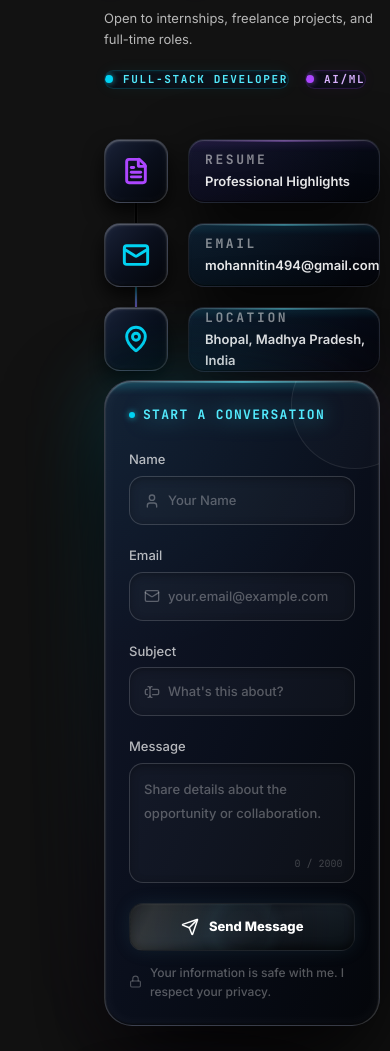
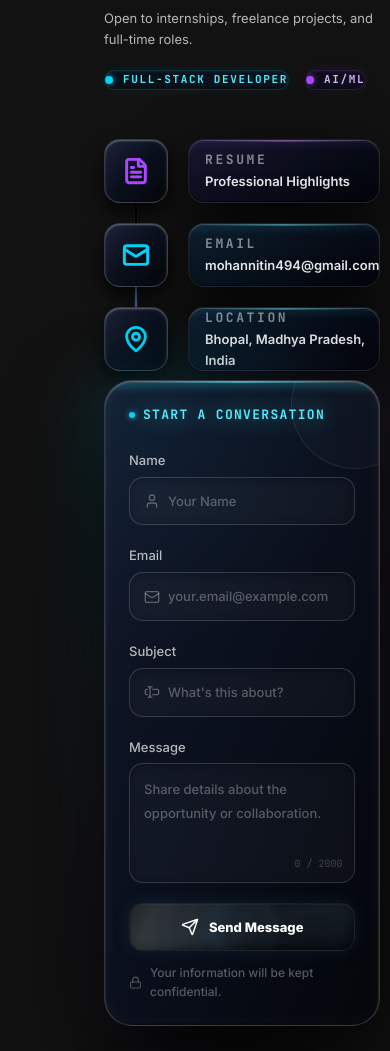
Before and after one commit to nitinmohan18/Portfolio, a Next.js app: page / in a window 390 px wide. Shown: the part 6852-7903 px from the top of the page. Built offline with nearby package versions, Linux system fonts and the light colour scheme; no server answers.

Commit message:
added animation to contact section

```diff
--- a/src/components/contact/Contact.tsx
+++ b/src/components/contact/Contact.tsx
@@ -305,22 +305,27 @@ function InfoCard({ icon: Icon, label, value, subText, href, iconColorClass = "t
 
   return (
     <motion.div
-      initial={{ opacity: 0, x: -30 }}
+      initial={{ opacity: 0, x: -50, rotateY: 90, filter: "blur(10px)" }}
       whileInView={{
         opacity: 1,
         x: 0,
+        rotateY: 0,
+        filter: "blur(0px)",
         boxShadow: [
           "0 0 0px rgba(0,0,0,0)",
-          isPurple ? "0 0 25px rgba(168,85,247,0.3)" : "0 0 25px rgba(34,211,238,0.3)",
+          isPurple ? "0 0 40px rgba(168,85,247,0.5)" : "0 0 40px rgba(34,211,238,0.5)",
           "0 0 0px rgba(0,0,0,0)"
         ]
       }}
       viewport={{ once: true, amount: 0.2 }}
       transition={{
-        opacity: { delay: 0.6 + index * 0.1, duration: 0.6, ease: [0.16, 1, 0.3, 1] },
-        x: { delay: 0.6 + index * 0.1, duration: 0.6, ease: [0.16, 1, 0.3, 1] },
-        boxShadow: { delay: 0.6 + index * 0.1 + 0.3, duration: 1, ease: "easeOut" }
+        opacity: { delay: 0.4 + index * 0.15, duration: 0.6 },
+        x: { delay: 0.4 + index * 0.15, duration: 0.8, type: "spring", bounce: 0.4 },
+        rotateY: { delay: 0.4 + index * 0.15, duration: 0.8, type: "spring", bounce: 0.4 },
+        filter: { delay: 0.4 + index * 0.15, duration: 0.6 },
+        boxShadow: { delay: 0.4 + index * 0.15 + 0.4, duration: 1.2, ease: "easeOut" }
       }}
+      style={{ transformPerspective: 1000 }}
       className="rounded-2xl"
     >
       {href ? (
@@ -357,22 +362,22 @@ export default function Contact() {
           {/* ═══ Left Column ═══ */}
           <div className="flex flex-col justify-center">
             {/* Section Label */}
-            <div style={{ transform: "translate(-60px, -100px)" }}>
+            <div style={{ transform: "translate(-60px, -100px)", perspective: 800 }}>
               <motion.div
-                initial={{ opacity: 0, y: -10 }}
-                whileInView={{ opacity: 1, y: 0 }}
+                initial={{ opacity: 0, z: -100, rotateX: 45, filter: "blur(10px)" }}
+                whileInView={{ opacity: 1, z: 0, rotateX: 0, filter: "blur(0px)" }}
                 viewport={{ once: true, amount: 0.2 }}
-                transition={{ duration: 0.6, delay: 0.1, ease: [0.16, 1, 0.3, 1] }}
-                className="relative mb-3 flex items-center gap-4"
+                transition={{ duration: 1, delay: 0.1, type: "spring", bounce: 0.5 }}
+                className="relative mb-3 flex items-center gap-4 origin-bottom"
               >
                 {/* Left Line & Dot */}
                 <div className="flex items-center gap-2 shrink-0">
                   <motion.div
-                    initial={{ scaleX: 0 }}
-                    whileInView={{ scaleX: 1 }}
+                    initial={{ scaleX: 0, opacity: 0 }}
+                    whileInView={{ scaleX: 1, opacity: 1 }}
                     viewport={{ once: true, amount: 0.2 }}
-                    transition={{ duration: 0.6, delay: 0.2, ease: [0.16, 1, 0.3, 1] }}
-                    className="h-[1px] w-6 sm:w-8 bg-gradient-to-r from-transparent via-cyan-400/40 to-cyan-400/80 rounded-full shadow-[0_0_4px_rgba(34,211,238,0.3)] origin-right"
+                    transition={{ duration: 0.8, delay: 0.3, type: "spring", bounce: 0.6 }}
+                    className="h-[1px] w-6 sm:w-8 bg-gradient-to-r from-transparent via-cyan-400/40 to-cyan-400/80 rounded-full shadow-[0_0_8px_rgba(34,211,238,0.6)] origin-right"
                   />
                   <span className="relative flex h-1.5 w-1.5 shrink-0">
                     <span className="absolute inline-flex h-full w-full animate-ping rounded-full bg-cyan-400 opacity-40" />
@@ -391,34 +396,35 @@ export default function Contact() {
                     <span className="relative inline-flex h-1.5 w-1.5 rounded-full bg-cyan-300 shadow-[0_0_4px_rgba(34,211,238,0.5)]" />
                   </span>
                   <motion.div
-                    initial={{ scaleX: 0 }}
-                    whileInView={{ scaleX: 1 }}
+                    initial={{ scaleX: 0, opacity: 0 }}
+                    whileInView={{ scaleX: 1, opacity: 1 }}
                     viewport={{ once: true, amount: 0.2 }}
-                    transition={{ duration: 0.6, delay: 0.2, ease: [0.16, 1, 0.3, 1] }}
-                    className="h-[1px] w-6 sm:w-8 bg-gradient-to-l from-transparent via-cyan-400/40 to-cyan-400/80 rounded-full shadow-[0_0_4px_rgba(34,211,238,0.3)] origin-left"
+                    transition={{ duration: 0.8, delay: 0.3, type: "spring", bounce: 0.6 }}
+                    className="h-[1px] w-6 sm:w-8 bg-gradient-to-l from-transparent via-cyan-400/40 to-cyan-400/80 rounded-full shadow-[0_0_8px_rgba(34,211,238,0.6)] origin-left"
                   />
                 </div>
               </motion.div>
             </div>
 
             {/* Main Heading */}
-            <div style={{ transform: "translateY(-76px)" }}>
+            <div style={{ transform: "translateY(-76px)", perspective: 1200 }}>
               <h2 className="font-display text-[clamp(1.5rem,3vw,2.7rem)] font-extrabold leading-[1.15] tracking-tight text-white flex flex-col items-start">
                 <motion.span
-                  initial={{ opacity: 0, y: 20 }}
-                  whileInView={{ opacity: 1, y: 0 }}
+                  initial={{ opacity: 0, rotateX: 90, y: 40, filter: "blur(12px)", scale: 0.9 }}
+                  whileInView={{ opacity: 1, rotateX: 0, y: 0, filter: "blur(0px)", scale: 1 }}
                   viewport={{ once: true, amount: 0.2 }}
-                  transition={{ duration: 0.6, delay: 0.2, ease: [0.16, 1, 0.3, 1] }}
+                  transition={{ duration: 1.2, delay: 0.2, type: "spring", bounce: 0.4 }}
+                  className="origin-bottom"
                 >
                   Let&apos;s build something
                 </motion.span>
-                <div style={{ transform: "translateY(-5px)", display: "inline-block" }}>
+                <div style={{ transform: "translateY(-5px)", display: "inline-block", perspective: 1200 }}>
                   <motion.span
-                    initial={{ opacity: 0, y: 20, filter: "brightness(1) drop-shadow(0 0 0px rgba(168,85,247,0))" }}
-                    whileInView={{ opacity: 1, y: 0, filter: "brightness(1.2) drop-shadow(0 0 8px rgba(168,85,247,0.3))" }}
+                    initial={{ opacity: 0, rotateX: -90, y: -40, filter: "blur(12px) brightness(2) drop-shadow(0 0 20px rgba(168,85,247,0.8))", scale: 1.1 }}
+                    whileInView={{ opacity: 1, rotateX: 0, y: 0, filter: "blur(0px) brightness(1.2) drop-shadow(0 0 8px rgba(168,85,247,0.3))", scale: 1 }}
                     viewport={{ once: true, amount: 0.2 }}
-                    transition={{ duration: 0.7, delay: 0.3, ease: [0.16, 1, 0.3, 1] }}
-                    className="bg-gradient-to-r from-cyan-400 to-purple-500 bg-clip-text text-transparent pb-1 inline-block"
+                    transition={{ duration: 1.2, delay: 0.3, type: "spring", bounce: 0.5 }}
+                    className="bg-gradient-to-r from-cyan-400 to-purple-500 bg-clip-text text-transparent pb-1 inline-block origin-top"
                   >
                     great together.
                   </motion.span>
@@ -427,13 +433,13 @@ export default function Contact() {
             </div>
 
             {/* Supporting Text & Badges */}
-            <div className="mt-5 flex flex-col gap-5" style={{ transform: "translateY(-60px)" }}>
+            <div className="mt-5 flex flex-col gap-5" style={{ transform: "translateY(-60px)", perspective: 800 }}>
               <motion.p
-                initial={{ opacity: 0, y: 20 }}
-                whileInView={{ opacity: 1, y: 0 }}
+                initial={{ opacity: 0, z: -50, rotateX: -30, filter: "blur(8px)" }}
+                whileInView={{ opacity: 1, z: 0, rotateX: 0, filter: "blur(0px)" }}
                 viewport={{ once: true, amount: 0.2 }}
-                transition={{ duration: 0.6, delay: 0.4, ease: [0.16, 1, 0.3, 1] }}
-                className="max-w-lg text-[16px] md:text-[18px] leading-[1.6] text-white/70"
+                transition={{ duration: 1, delay: 0.4, type: "spring", bounce: 0.4 }}
+                className="max-w-lg text-[16px] md:text-[18px] leading-[1.6] text-white/70 origin-top"
               >
                 Open to internships, freelance projects, and full-time roles.
               </motion.p>
@@ -441,10 +447,10 @@ export default function Contact() {
               <div className="flex flex-wrap gap-4 mt-2">
                 {/* Full-Stack Developer Badge */}
                 <motion.div
-                  initial={{ opacity: 0, scale: 0.8 }}
-                  whileInView={{ opacity: 1, scale: 1 }}
+                  initial={{ opacity: 0, scale: 0, rotateZ: -10, filter: "blur(10px)" }}
+                  whileInView={{ opacity: 1, scale: 1, rotateZ: 0, filter: "blur(0px)" }}
                   viewport={{ once: true, amount: 0.2 }}
-                  transition={{ duration: 0.5, delay: 0.5, ease: [0.16, 1, 0.3, 1] }}
+                  transition={{ duration: 0.8, delay: 0.5, type: "spring", bounce: 0.6 }}
                   className="group relative inline-flex items-center gap-2.5 overflow-hidden rounded-full border border-cyan-400/20 bg-[rgba(8,12,24,0.65)] px-4 py-2 shadow-[inset_0_1px_3px_rgba(34,211,238,0.1),0_0_15px_rgba(34,211,238,0.05)] backdrop-blur-md transition-all duration-300 hover:border-cyan-400/40 hover:shadow-[inset_0_1px_5px_rgba(34,211,238,0.2),0_0_20px_rgba(34,211,238,0.15)] cursor-default"
                 >
                   {/* Glowing dot */}
@@ -461,10 +467,10 @@ export default function Contact() {
 
                 {/* AI/ML Badge */}
                 <motion.div
-                  initial={{ opacity: 0, scale: 0.8 }}
-                  whileInView={{ opacity: 1, scale: 1 }}
+                  initial={{ opacity: 0, scale: 0, rotateZ: 10, filter: "blur(10px)" }}
+                  whileInView={{ opacity: 1, scale: 1, rotateZ: 0, filter: "blur(0px)" }}
                   viewport={{ once: true, amount: 0.2 }}
-                  transition={{ duration: 0.5, delay: 0.58, ease: [0.16, 1, 0.3, 1] }}
+                  transition={{ duration: 0.8, delay: 0.6, type: "spring", bounce: 0.6 }}
                   className="group relative inline-flex items-center gap-2.5 overflow-hidden rounded-full border border-purple-500/20 bg-[rgba(8,12,24,0.65)] px-4 py-2 shadow-[inset_0_1px_3px_rgba(168,85,247,0.1),0_0_15px_rgba(168,85,247,0.05)] backdrop-blur-md transition-all duration-300 hover:border-purple-500/40 hover:shadow-[inset_0_1px_5px_rgba(168,85,247,0.2),0_0_20px_rgba(168,85,247,0.15)] cursor-default"
                 >
                   {/* Glowing dot */}
@@ -524,11 +530,11 @@ export default function Contact() {
 
           {/* ═══ Right Column ═══ */}
           <motion.div
-            initial={{ opacity: 0, x: 40 }}
-            whileInView={{ opacity: 1, x: 0 }}
+            initial={{ opacity: 0, x: 100, rotateY: -30, rotateX: 10, scale: 0.85, filter: "blur(20px)" }}
+            whileInView={{ opacity: 1, x: 0, rotateY: 0, rotateX: 0, scale: 1, filter: "blur(0px)" }}
             viewport={{ once: true, amount: 0.2 }}
-            transition={{ duration: 0.7, delay: 0.7, ease: [0.16, 1, 0.3, 1] }}
-            style={{ marginTop: "-50px" }}
+            transition={{ duration: 1.2, delay: 0.1, type: "spring", stiffness: 40, damping: 15 }}
+            style={{ marginTop: "-50px", transformPerspective: 1200 }}
           >
             <ContactForm />
           </motion.div>
--- a/src/components/contact/ContactForm.tsx
+++ b/src/components/contact/ContactForm.tsx
@@ -241,10 +241,10 @@ export default function ContactForm() {
             {/* Row 1: Name + Email */}
             <div className="grid sm:grid-cols-2" style={{ gap: "1.25rem" }}>
               <motion.div
-                initial={{ opacity: 0, y: 15 }}
-                whileInView={{ opacity: 1, y: 0 }}
+                initial={{ opacity: 0, y: 10, filter: "blur(6px)" }}
+                whileInView={{ opacity: 1, y: 0, filter: "blur(0px)" }}
                 viewport={{ once: true, amount: 0.2 }}
-                transition={{ duration: 0.6, delay: 0.8, ease: [0.16, 1, 0.3, 1] }}
+                transition={{ duration: 0.8, delay: 0.4, ease: [0.16, 1, 0.3, 1] }}
               >
                 <FieldFrame
                   id="contact-name"
@@ -271,10 +271,10 @@ export default function ContactForm() {
               </motion.div>
 
               <motion.div
-                initial={{ opacity: 0, y: 15 }}
-                whileInView={{ opacity: 1, y: 0 }}
+                initial={{ opacity: 0, y: 10, filter: "blur(6px)" }}
+                whileInView={{ opacity: 1, y: 0, filter: "blur(0px)" }}
                 viewport={{ once: true, amount: 0.2 }}
-                transition={{ duration: 0.6, delay: 0.8, ease: [0.16, 1, 0.3, 1] }}
+                transition={{ duration: 0.8, delay: 0.45, ease: [0.16, 1, 0.3, 1] }}
               >
                 <FieldFrame
                   id="contact-email"
@@ -303,10 +303,10 @@ export default function ContactForm() {
 
             {/* Row 2: Subject */}
             <motion.div
-              initial={{ opacity: 0, y: 15 }}
-              whileInView={{ opacity: 1, y: 0 }}
+              initial={{ opacity: 0, y: 10, filter: "blur(6px)" }}
+              whileInView={{ opacity: 1, y: 0, filter: "blur(0px)" }}
               viewport={{ once: true, amount: 0.2 }}
-              transition={{ duration: 0.6, delay: 0.86, ease: [0.16, 1, 0.3, 1] }}
+              transition={{ duration: 0.8, delay: 0.5, ease: [0.16, 1, 0.3, 1] }}
             >
               <FieldFrame
                 id="contact-subject"
@@ -333,10 +333,10 @@ export default function ContactForm() {
 
             {/* Row 3: Message with character counter */}
             <motion.div
-              initial={{ opacity: 0, y: 15 }}
-              whileInView={{ opacity: 1, y: 0 }}
+              initial={{ opacity: 0, y: 10, filter: "blur(6px)" }}
+              whileInView={{ opacity: 1, y: 0, filter: "blur(0px)" }}
               viewport={{ once: true, amount: 0.2 }}
-              transition={{ duration: 0.6, delay: 0.92, ease: [0.16, 1, 0.3, 1] }}
+              transition={{ duration: 0.8, delay: 0.55, ease: [0.16, 1, 0.3, 1] }}
             >
               <FieldFrame
                 id="contact-message"
@@ -403,12 +403,12 @@ export default function ContactForm() {
               <motion.button
                 type="submit"
                 disabled={disabled}
-                initial={{ opacity: 0, scale: 0.9, boxShadow: "inset 0 1px 2px rgba(255,255,255,0.05), inset 0 -3px 8px rgba(0,0,0,0.6), 0 0 0px rgba(70,150,170,0)" }}
-                whileInView={{ opacity: 1, scale: 1, boxShadow: "inset 0 1px 2px rgba(255,255,255,0.05), inset 0 -3px 8px rgba(0,0,0,0.6), 0 0 18px rgba(70,150,170,0.12)" }}
+                initial={{ opacity: 0, scale: 0.9, filter: "blur(8px)", boxShadow: "inset 0 1px 2px rgba(255,255,255,0.05), inset 0 -3px 8px rgba(0,0,0,0.6), 0 0 0px rgba(70,150,170,0)" }}
+                whileInView={{ opacity: 1, scale: 1, filter: "blur(0px)", boxShadow: "inset 0 1px 2px rgba(255,255,255,0.05), inset 0 -3px 8px rgba(0,0,0,0.6), 0 0 18px rgba(70,150,170,0.12)" }}
                 viewport={{ once: true, amount: 0.2 }}
                 transition={{
-                  duration: 0.6, delay: 0.98, ease: [0.16, 1, 0.3, 1],
-                  boxShadow: { delay: 1.1, duration: 0.8, ease: "easeOut" }
+                  duration: 0.8, delay: 0.65, ease: [0.16, 1, 0.3, 1],
+                  boxShadow: { delay: 0.85, duration: 0.8, ease: "easeOut" }
                 }}
                 whileHover={disabled ? undefined : { y: -2, boxShadow: "inset 0 1px 3px rgba(255,255,255,0.1), inset 0 -3px 8px rgba(0,0,0,0.6), 0 0 25px rgba(70,150,170,0.2)" }}
                 whileTap={disabled ? undefined : {
@@ -487,7 +487,7 @@ export default function ContactForm() {
               {/* ── Privacy Footer ── */}
               <div className="flex items-center justify-center gap-2 text-[12px] font-medium text-white/32">
                 <Lock size={13} className="shrink-0 text-white/28" />
-                Your information is safe with me. I respect your privacy.
+                Your information will be kept confidential.
               </div>
             </div>
           </form>
```
